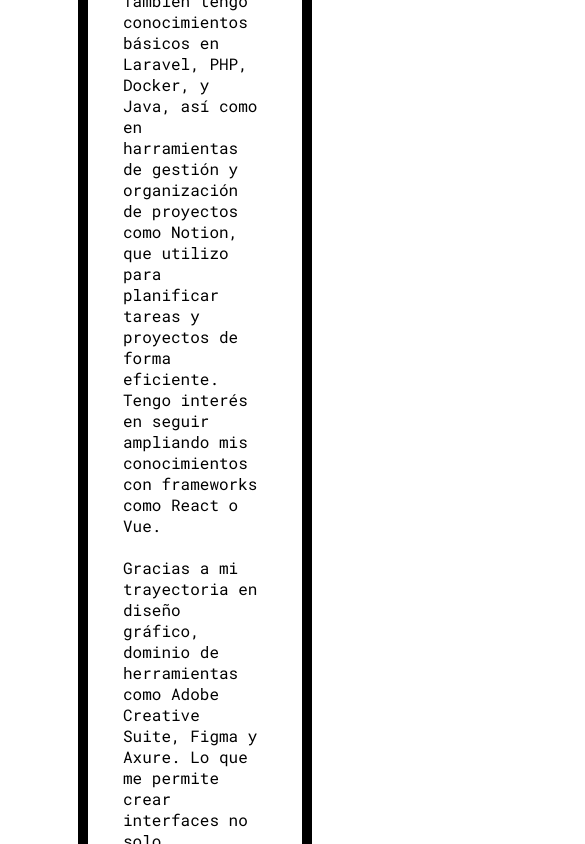
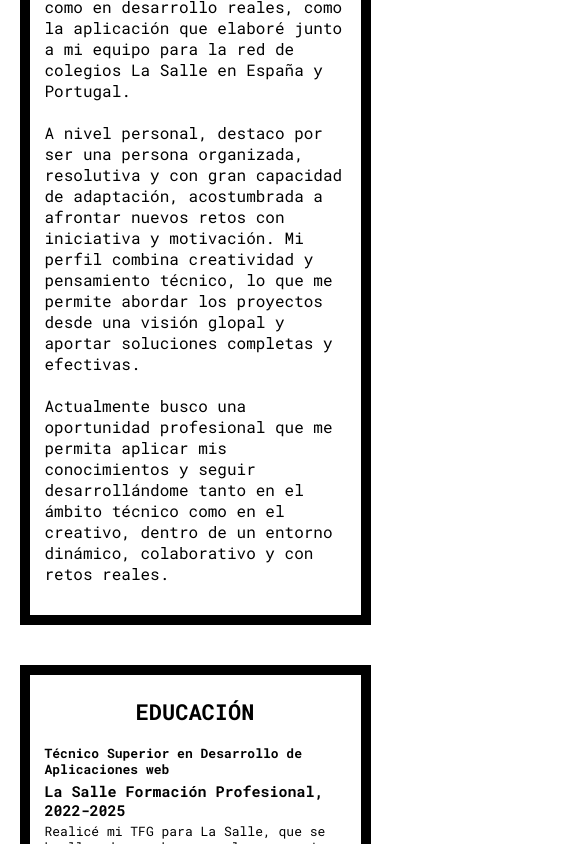
Before and after one commit to duarteartes/Portfolio-Personal, an Angular app: page /sobre-mi in a window 390 px wide. Shown: the part 1156-2000 px from the top of the page, 585 px wide, since content can reach past the window. Built offline with nearby package versions, Linux system fonts and the light colour scheme.

Commit message:
Sobre mi responsive

```diff
--- a/src/app/sobre-mi/sobre-mi.component.css
+++ b/src/app/sobre-mi/sobre-mi.component.css
@@ -107,3 +107,78 @@
 .stars[data-rating="3"] { --rating: 3; }
 .stars[data-rating="2"] { --rating: 2; }
 .stars[data-rating="1"] { --rating: 1; }
+
+/*-------------------- TABLET --------------------*/
+
+@media (max-width: 1024px) {
+    .about-container{
+        width: 80%;
+    }
+    .box {
+        padding: 0 25px 15px 25px;
+    }
+    .box-title {
+        font-size: 26px;
+    }
+    .education-text {
+        font-size: 14px;
+    }
+    .tech-grid {
+        grid-template-columns: repeat(2, 1fr);
+    }
+    .button-cv {
+        width: 300px;
+    }
+}
+
+/*-------------------- MOVIL --------------------*/
+
+@media (max-width: 768px) {
+    .about-container{
+        width: 90%;
+    }
+    .box {
+        padding: 0 15px 15px 15px;
+    }
+    .box-title {
+        font-size: 22px;
+        text-align: center;
+    }
+    .edu-center {
+        font-size: 15px;
+    }
+    .education-text {
+        font-size: 13px;
+    }
+    .tech-grid {
+        grid-template-columns: 1fr;
+    }
+    .tech-item {
+        font-size: 12px;
+    }
+    .button-right {
+        justify-content: center;
+    }
+    .button-cv {
+        width: 250px;
+    }
+    .softskills-container {
+        display: flex;
+        flex-wrap: wrap;
+        justify-content: center;
+        gap: 0;
+    }
+    .softskills-column {
+        width: 100%;
+        display: contents;
+    }
+    .softskills-item {
+        width: 100%;
+        padding-left: 0;
+        font-size: 13px;
+        text-align: center;
+    }
+    .softskills-item::before{
+        display: none;
+    }
+}
--- a/src/app/sobre-mi/sobre-mi.component.html
+++ b/src/app/sobre-mi/sobre-mi.component.html
@@ -47,7 +47,7 @@
             cada año.
         </p>
         <br>
-        <p class="education-text"><span class="edu-title"></span>Técnico Superior en Arquitectura Efímera</p>
+        <p class="education-text"><span class="edu-title">Técnico Superior en Arquitectura Efímera</span></p>
         <p class="education-text"><span class="edu-center">Escuela de Artes de Zaragoza, 2010-2013</span></p>
     </div>
 
```
